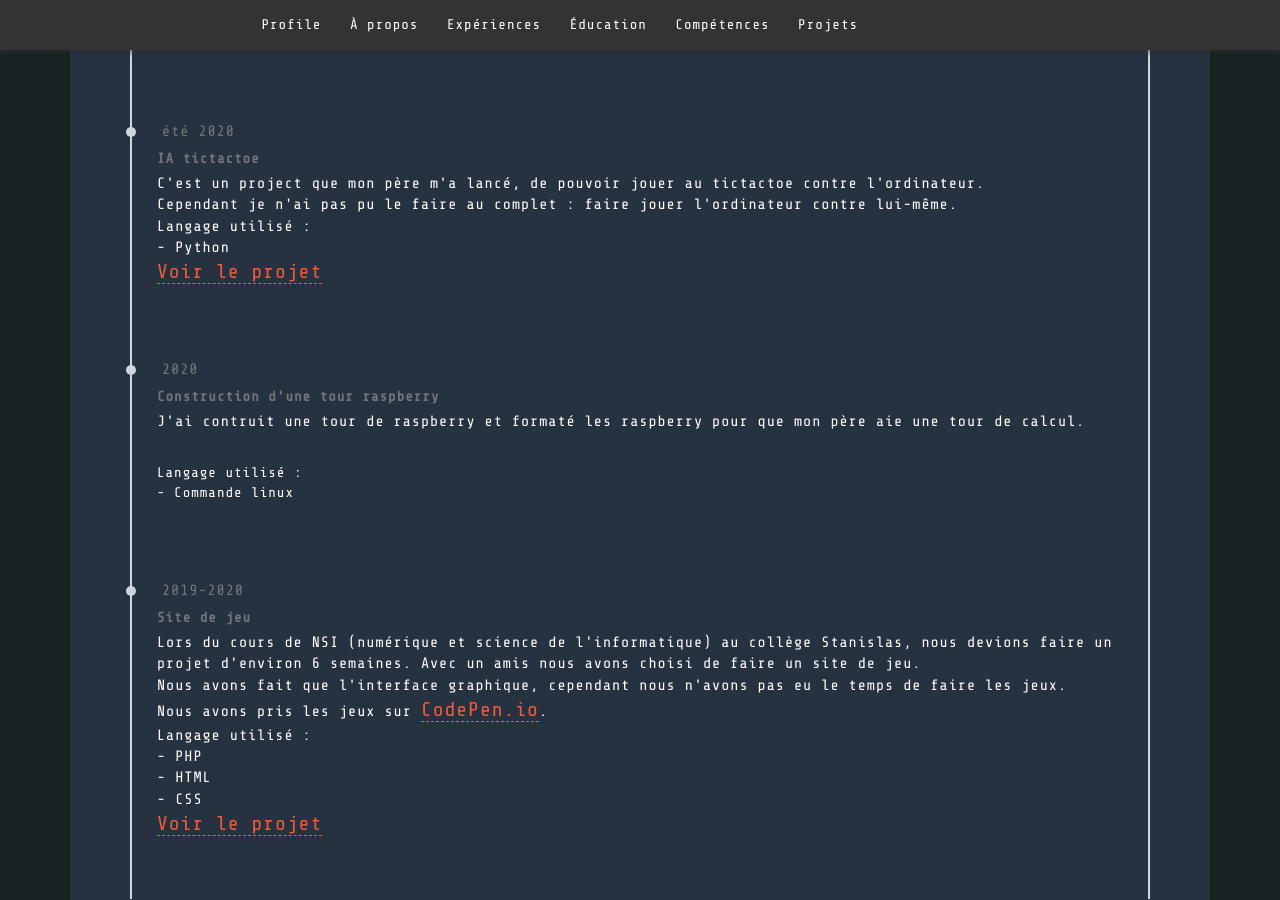
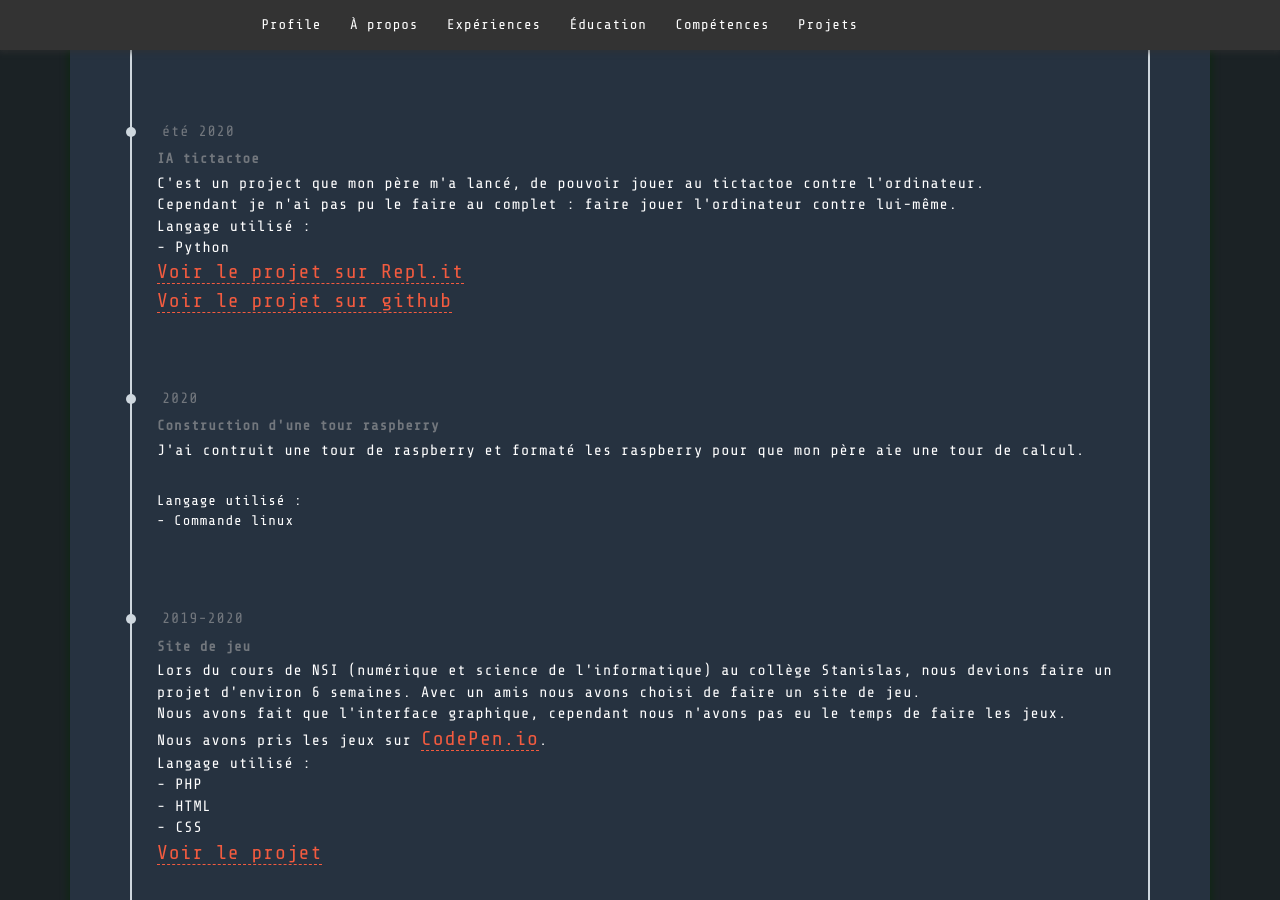
Before and after one commit to MaelC001/MaelC001.github.io, a Jekyll site: the page built from projet/index.html, in a window 1280 px wide and 900 px high, scrolled down 794 px. Built offline with Jekyll 4.4.1, drawn with Linux system fonts in a browser that asks for light colours; nearby versions of some CDN libraries.

Commit message:
Update index.html

```diff
--- a/projet/index.html
+++ b/projet/index.html
@@ -47,7 +47,9 @@ title: Portfolio - Projet
           Cependant je n'ai pas pu le faire au complet : faire jouer l'ordinateur contre lui-même.<br>
           Langage utilisé :<br>
             - Python<br>
-          <a id ="projectlink" href="#">Voir le projet</a>
+          <a id ="projectlink" href="https://repl.it/@mael1/IA-tictactoe">Voir le projet sur Repl.it</a>
+          <br>
+          <a id ="projectlink" href="https://github.com/MaelC001/tic-tac-toe">Voir le projet sur github</a>
         </p>
       </div>
     </li>
```
